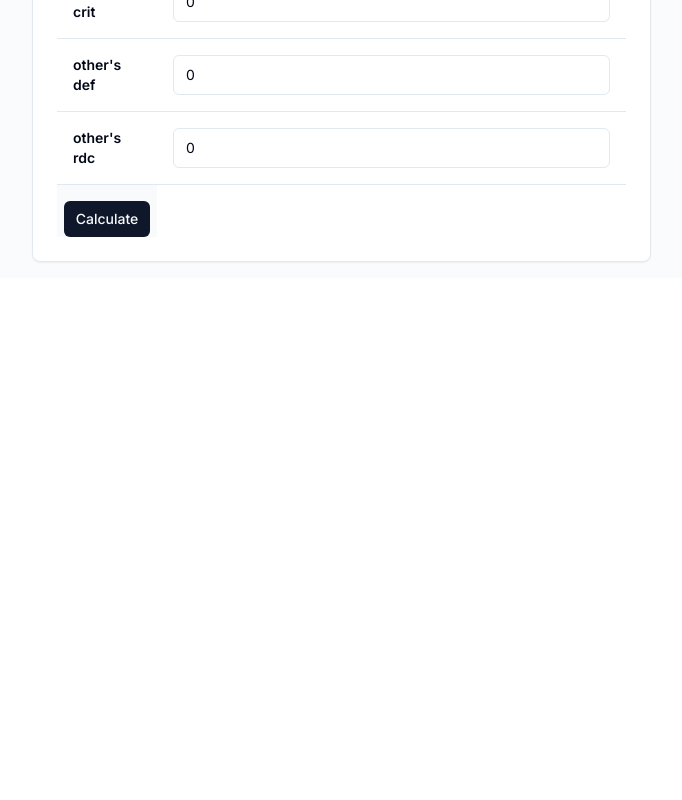
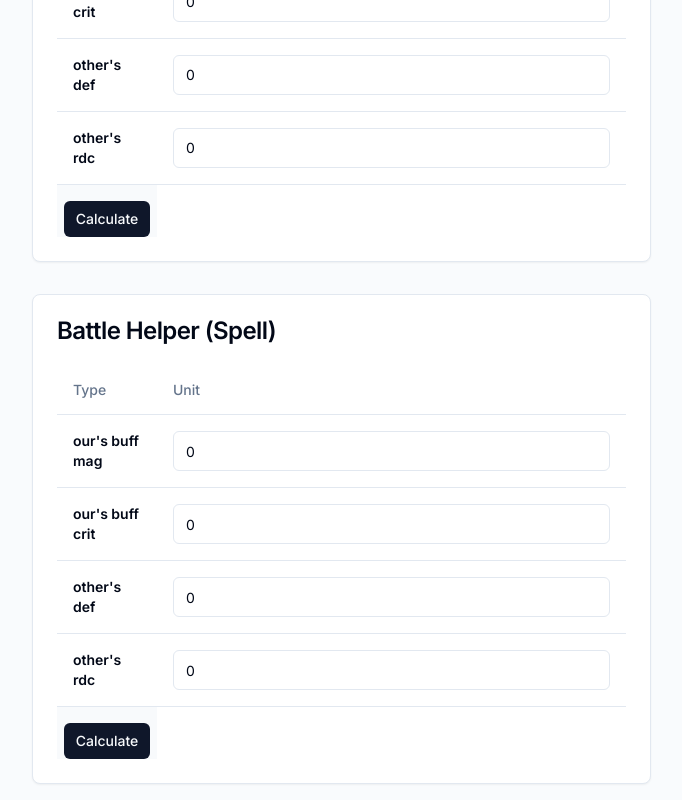
Before and after one commit to TanametTpk/Luzel, a Next.js app: page /luzel/dashboard/players in a window 1280 px wide. Shown: the part 1681-2481 px from the top of the page, without its empty margins (164-846 px from the left). Before the commit the page ends 1959 px from the top, so only its background shows below. Built offline with nearby package versions, Linux system fonts and the light colour scheme.

Commit message:
+ magic calculator helper

```diff
--- a/src/app/dashboard/players/page.tsx
+++ b/src/app/dashboard/players/page.tsx
@@ -65,6 +65,7 @@ export default function Dashboard() {
     acc,
     atk,
     crit,
+    mag,
     setName,
   } = usePlayerStore()
 
@@ -79,6 +80,7 @@ export default function Dashboard() {
   ] = useWeaponStore((state) => [state.atk, state.rdc, state.acc, state.def, state.spd, state.mag, state.crit])
   const [ourAtk, setOurAtk] = useState<number>(0)
   const [ourAcc, setOurAcc] = useState<number>(0)
+  const [ourMag, setOurMag] = useState<number>(0)
   const [ourCrit, setOurCrit] = useState<number>(0)
   const [otherDef, setOtherDef] = useState<number>(0)
   const [otherRdc, setOtherRdc] = useState<number>(0)
@@ -95,6 +97,26 @@ export default function Dashboard() {
     critChance = Math.max(0, Math.min(critChance, 1))
     let isCrit = Math.random() < critChance
     let baseDmg = atk + weaponAtk + ourAtk
+    if (isCrit) baseDmg *= 2
+
+    let dmg = baseDmg - otherRdc;
+    let hitChance = 0.5 + chanceUnit * 0.05;
+    hitChance = Math.max(0, Math.min(hitChance, 1))
+
+    setSuccessRate(Math.round(hitChance * 100))
+    setCritRate(Math.round(critChance * 100))
+    setAttackResult(isCrit || Math.random() < hitChance)
+    setCritResult(isCrit)
+    setAttackDMG(dmg)
+    setOpenModal(true)
+  }
+
+  const calculateSpellAttack = () => {
+    let chanceUnit = mag + ourMag - otherDef;
+    let critChance = (1 + crit + WeaponCrit + ourCrit) * 0.05
+    critChance = Math.max(0, Math.min(critChance, 1))
+    let isCrit = Math.random() < critChance
+    let baseDmg = mag + ourMag
     if (isCrit) baseDmg *= 2
 
     let dmg = baseDmg - otherRdc;
@@ -261,7 +283,7 @@ export default function Dashboard() {
 
           <Card x-chunk="dashboard-07-chunk-2">
             <CardHeader>
-              <CardTitle>Battle Helper</CardTitle>
+              <CardTitle>Battle Helper (Physical)</CardTitle>
             </CardHeader>
             <CardContent>
               {/* <div className="grid gap-6 sm:grid-cols-3">
@@ -410,13 +432,106 @@ export default function Dashboard() {
               </Table>
             </CardContent>
           </Card>
+
+          <Card x-chunk="dashboard-07-chunk-2">
+            <CardHeader>
+              <CardTitle>Battle Helper (Spell)</CardTitle>
+            </CardHeader>
+            <CardContent>
+              <Table>
+                <TableHeader>
+                  <TableRow>
+                      <TableHead className="w-[100px]">Type</TableHead>
+                      <TableHead>Unit</TableHead>
+                    </TableRow>
+                  </TableHeader>
+                  <TableBody>
+                  <TableRow>
+                    <TableCell className="font-semibold">
+                     our&apos;s buff mag
+                    </TableCell>
+                    <TableCell>
+                        <Label htmlFor="add-unit" className="sr-only">
+                          Unit
+                        </Label>
+                        <Input
+                          id="add-unit"
+                          type="number"
+                          defaultValue={0}
+                          value={ourMag}
+                          onChange={(e) => setOurMag(Number.parseFloat(e.target.value))}
+                        />
+                    </TableCell>
+                  </TableRow>
+                  <TableRow>
+                    <TableCell className="font-semibold">
+                      our&apos;s buff crit
+                    </TableCell>
+                    <TableCell>
+                        <Label htmlFor="add-unit" className="sr-only">
+                          Unit
+                        </Label>
+                        <Input
+                          id="add-unit"
+                          type="number"
+                          defaultValue={0}
+                          value={ourCrit}
+                          onChange={(e) => setOurCrit(Number.parseFloat(e.target.value))}
+                        />
+                    </TableCell>
+                  </TableRow>
+                  <TableRow>
+                    <TableCell className="font-semibold">
+                      other&apos;s def
+                    </TableCell>
+                    <TableCell>
+                        <Label htmlFor="add-unit" className="sr-only">
+                          Unit
+                        </Label>
+                        <Input
+                          id="add-unit"
+                          type="number"
+                          defaultValue={0}
+                          value={otherDef}
+                          onChange={(e) => setOtherDef(Number.parseFloat(e.target.value))}
+                        />
+                    </TableCell>
+                  </TableRow>
+                  <TableRow>
+                    <TableCell className="font-semibold">
+                      other&apos;s rdc
+                    </TableCell>
+                    <TableCell>
+                        <Label htmlFor="add-unit" className="sr-only">
+                          Unit
+                        </Label>
+                        <Input
+                          id="add-unit"
+                          type="number"
+                          defaultValue={0}
+                          value={otherRdc}
+                          onChange={(e) => setOtherRdc(Number.parseFloat(e.target.value))}
+                        />
+                    </TableCell>
+                  </TableRow>
+                </TableBody>
+                <TableFooter>
+                  <div className="flex items-center justify-center pt-4">
+                    <Button size="sm" onClick={calculateSpellAttack}>
+                      Calculate
+                    </Button>
+                  </div>
+                </TableFooter>
+              </Table>
+            </CardContent>
+          </Card>
         </div>
         <Dialog open={isModalOpen} modal defaultOpen={isModalOpen} onOpenChange={(value) => setOpenModal(value)}>
           <DialogContent className="sm:max-w-[425px]">
             <DialogHeader/>
             <div className="grid gap-4 py-4 justify-center items-center text-center">
               <h3 className="text-2xl font-bold tracking-tight">
-                Attack {attackResult ? "Successed" : "Failed"} (atk:{successRate}%, crit:{critRate}%)
+                Attack {attackResult ? "Successed" : "Failed"} (rate:{successRate}%, crit:{critRate}%)
               </h3>
               <p className="text-sm text-muted-foreground">
                 You attack with {attackResult ? attackDMG : 0}{critResult ? " Critical!" : ""}
```
